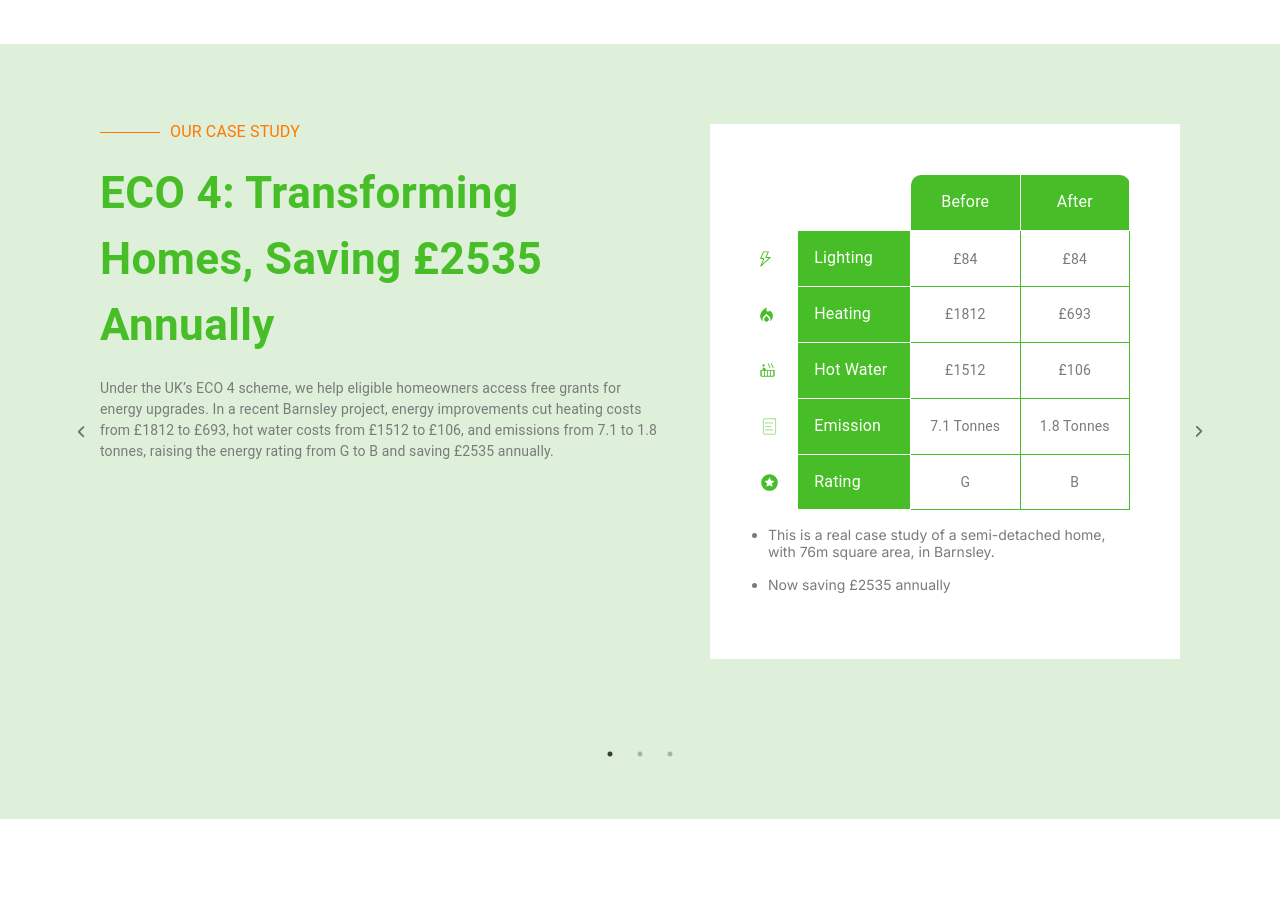
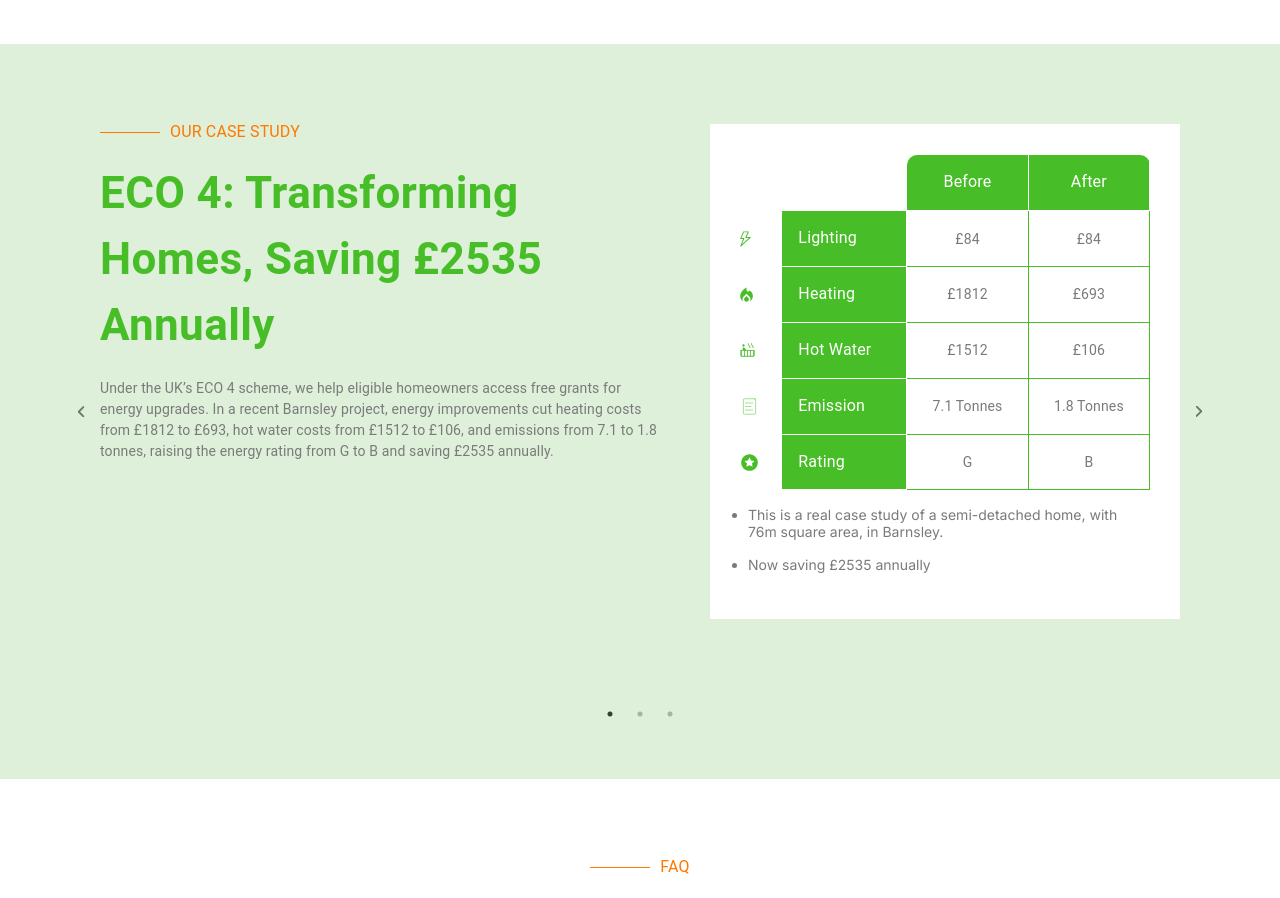
Before and after one commit to marsad11223/borthwick-group, a Next.js app: page / in a window 1280 px wide. Shown: the part 5500-6398 px from the top of the page. Built offline with nearby package versions, Linux system fonts and the light colour scheme.

Commit message:
table spacing section caseStudy

```diff
--- a/src/_components/Navbar.tsx
+++ b/src/_components/Navbar.tsx
@@ -18,7 +18,7 @@ export default function Navbar() {
           display: "flex",
           justifyContent: "center",
           padding: {
-            xs: "8px 20px",
+            xs: "0px 20px",
             sm: "8px 50px",
             md: "8px 80px",
             lg: "8px 100px",
--- a/src/app/home/_components/CaseStudySliderSection.tsx
+++ b/src/app/home/_components/CaseStudySliderSection.tsx
@@ -20,6 +20,7 @@ export default function CaseStudySliderSection() {
     color: color.white,
     border: `1px solid ${color.white}`,
     textAlign: "left",
+    padding: { xs: "3px", sm: "6px", lg: "16px" },
   };
   const darkText = {
     color: color.grey,
@@ -27,16 +28,17 @@ export default function CaseStudySliderSection() {
     backgroundColor: color.White,
     border: `1px solid ${color.darkGreen}`,
     textAlign: "center",
+    padding: { xs: "3px", sm: "6px", lg: "16px" },
   };
   return (
     <Box
       sx={{
         display: "flex",
         alignItems: "flex-start",
-        flexDirection: { xs: "column", md: "row" },
+        flexDirection: { xs: "column", lg: "row" },
         justifyContent: "space-between",
         gap: "50px",
-        overflowX: "auto",
+        // overflowX: "auto",
         paddingBottom: { xs: "40px", md: "60px", lg: "80px", xl: "100px" },
       }}
     >
@@ -103,11 +105,15 @@ export default function CaseStudySliderSection() {
       <Box
         sx={{
           backgroundColor: color.white,
-          padding: { xs: "20px", lg: "50px" },
+          padding: { xs: "10px", md: "30px", xl: "50px" },
           overflowX: "auto",
         }}
       >
-        <Table sx={{ textWrap: "nowrap", overflowX: "auto" }}>
+        <Table
+          sx={{
+            overflowX: "auto",
+          }}
+        >
           <TableRow>
             <TableCell sx={{ borderBottom: "none" }}></TableCell>
             <TableCell sx={{ borderBottom: "none" }}></TableCell>
```
